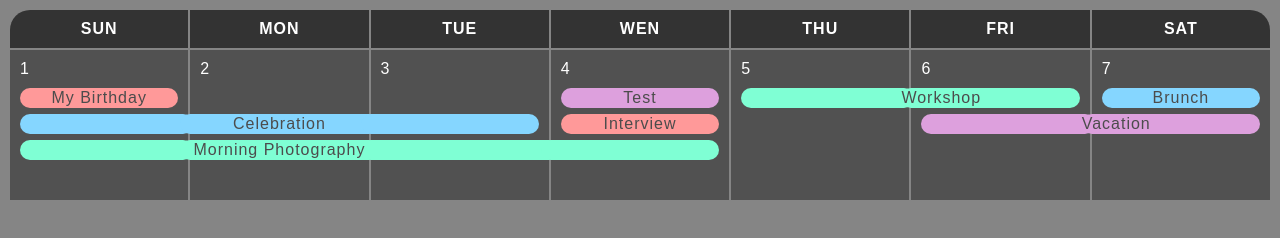
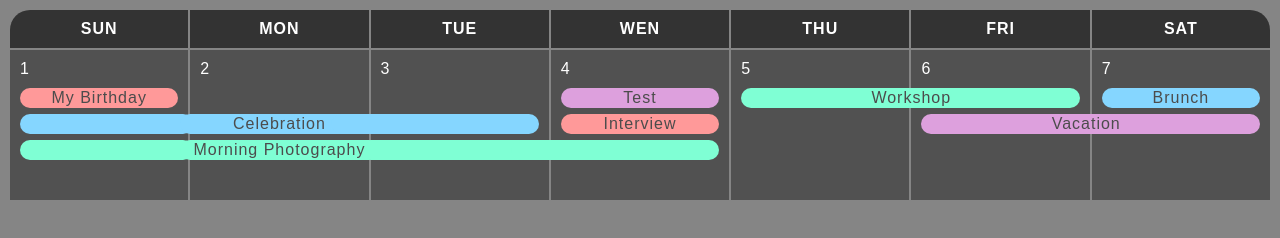
Before and after one commit to Pelimen4ik/Home-Work-2, a plain HTML site: page index.html in a window 1280 px wide. Drawn offline with Linux system fonts and the light colour scheme.

Commit message:
Home WorkN2

```diff
--- a/CSS.css
+++ b/CSS.css
@@ -76,7 +76,7 @@ td {
 }
 
 .event-end {
-    margin-left: -20px;
+    margin-left: -50px;
 }
 
 .event {
```
